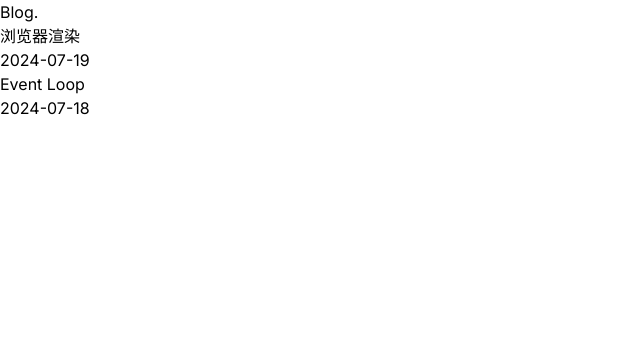
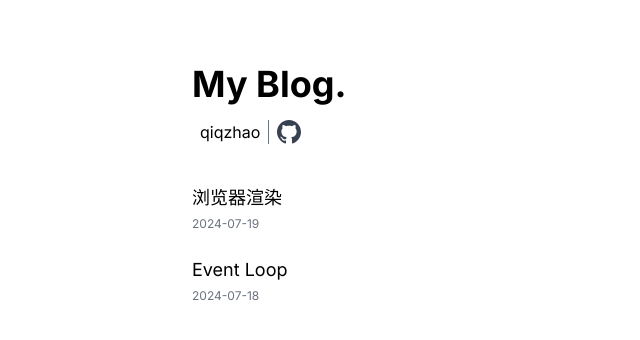
Before and after one commit to qiqzhao/qiqzhao.github.io, a Next.js app: page / in a window 1280 px wide. Shown: the top 340 px of the page, without its empty margins (0-640 px from the left). Built offline with nearby package versions, Linux system fonts and the light colour scheme.

Commit message:
feat: intro list css

```diff
--- a/src/app/layout.tsx
+++ b/src/app/layout.tsx
@@ -16,7 +16,9 @@
 }>) {
   return (
     <html lang="en">
-      <body className={inter.className}>{children}</body>
+      <body className={inter.className}>
+        <div className="mx-auto px-5 mt-16 lg:px-48">{children}</div>
+      </body>
     </html>
   );
 }
--- a/src/app/page.tsx
+++ b/src/app/page.tsx
@@ -13,7 +13,6 @@
     "excerpt",
   ]);
 
-  console.log("aaaa", allPosts);
   return (
     <>
       <Intro />
--- a/src/components/intro.tsx
+++ b/src/components/intro.tsx
@@ -2,8 +2,23 @@
 
 const Intro = () => {
   return (
-    <section>
-      <h1>Blog.</h1>
+    <section className="flex flex-col pr-4 mb-10">
+      <h1 className="text-4xl font-bold">My Blog.</h1>
+      <div className="mt-4 flex flex-row align-center">
+        <span className="pl-2 pr-2">qiqzhao</span>
+        <a
+          href="https://github.com/qiqzhao"
+          target="_blank"
+          className="inline-block pl-2 pr-2 border-l border-solid border-gray-500"
+        >
+          <svg
+            className="w-6 h-6 fill-current text-gray-700"
+            viewBox="0 0 24 24"
+          >
+            <path d="M12 0c-6.626 0-12 5.373-12 12 0 5.302 3.438 9.8 8.207 11.387.599.111.793-.261.793-.577v-2.234c-3.338.726-4.033-1.416-4.033-1.416-.546-1.387-1.333-1.756-1.333-1.756-1.089-.745.083-.729.083-.729 1.205.084 1.839 1.237 1.839 1.237 1.07 1.834 2.807 1.304 3.492.997.107-.775.418-1.305.762-1.604-2.665-.305-5.467-1.334-5.467-5.931 0-1.311.469-2.381 1.236-3.221-.124-.303-.535-1.524.117-3.176 0 0 1.008-.322 3.301 1.23.957-.266 1.983-.399 3.003-.404 1.02.005 2.047.138 3.006.404 2.291-1.552 3.297-1.23 3.297-1.23.653 1.653.242 2.874.118 3.176.77.84 1.235 1.911 1.235 3.221 0 4.609-2.807 5.624-5.479 5.921.43.372.823 1.102.823 2.222v3.293c0 .319.192.694.801.576 4.765-1.589 8.199-6.086 8.199-11.386 0-6.627-5.373-12-12-12z" />
+          </svg>
+        </a>
+      </div>
     </section>
   );
 };
--- a/src/components/post/index.tsx
+++ b/src/components/post/index.tsx
@@ -13,13 +13,13 @@
 
 const Post: FC<IProps> = ({ title, date, author, slug }) => {
   return (
-    <div>
-      <h3>
+    <div className="mb-6">
+      <h3 className="text-lg mb-1">
         <Link as={`/posts/${slug}`} href="/posts/[slug]">
           {title}
         </Link>
       </h3>
-      <div>{date}</div>
+      <div className="text-xs text-gray-500">{date}</div>
     </div>
   );
 };
--- a/src/pages/posts/[slug]/index.tsx
+++ b/src/pages/posts/[slug]/index.tsx
@@ -1,11 +1,29 @@
 import React, { FC } from "react";
 import { useRouter } from "next/router";
+import "../../../app/globals.css";
+import Link from "next/link";
 
 const PostDetail: FC = () => {
   const router = useRouter();
   const { slug } = router.query;
 
-  return <div>{slug}</div>;
+  return (
+    <div className="mx-auto px-5 mt-16 lg:px-48">
+      <div className="flex flex-col mb-10">
+        <h3 className="text-2xl font-bold mb-10">
+          <Link href="/" className="hover:underline">
+            My Blog.
+          </Link>
+        </h3>
+        <h1 className="text-4xl mb-5">{slug}</h1>
+        <div className="mb-8">
+          <div>qiqzhao</div>
+          <div className="text-xs text-gray-500">qiqzhao</div>
+        </div>
+        <div>test</div>
+      </div>
+    </div>
+  );
 };
 
 export default PostDetail;
```
